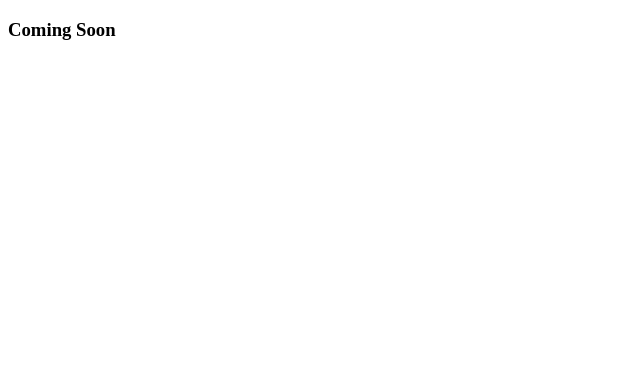
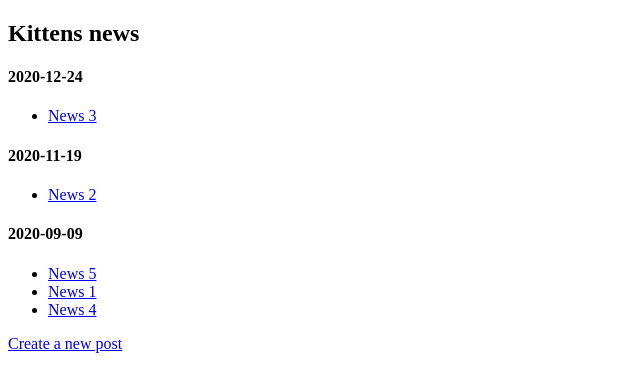
Before and after one commit to zejiran/kittens-news, a Django app: page /news/ in a window 1280 px wide. Before the commit the part shown is almost empty. Shown: the top 392 px of the page, without its empty margins (0-640 px from the left). Run offline with Django 3.2, Linux system fonts and the light colour scheme.

Commit message:
feat: show, group and order news by date
Add news titles to homepage grouped on dates and ordered by most recent ones.

```diff
--- a/kittens_news/kittens_news/urls.py
+++ b/kittens_news/kittens_news/urls.py
@@ -15,10 +15,11 @@ Including another URLconf
 """
 from django.contrib import admin
 from django.urls import path
-from news.views import HomeView, NewsView
+from news.views import HomeView, NewsView, redirect_home
+from django.shortcuts import redirect
 
 urlpatterns = [
-    path('', HomeView.as_view()),
+    path('', redirect_home),
     path('news/', HomeView.as_view()),
-    path(f'news/<link>/', NewsView.as_view())
+    path('news/<link>/', NewsView.as_view())
 ]
--- a/kittens_news/news.json
+++ b/kittens_news/news.json
@@ -1,9 +1,21 @@
 [
+  {
+    "created": "2020-09-09 00:00:01",
+    "text": "Kittens Are Cute",
+    "title": "News 5",
+    "link": 5
+  },
   {
     "created": "2020-09-09 17:15:10",
     "text": "Kittens Are Exploding",
     "title": "News 1",
     "link": 1
+  },
+    {
+    "created": "2020-09-09 01:06:18",
+    "text": "Kittens Are Eternal",
+    "title": "News 4",
+    "link": 4
   },
   {
     "created": "2020-11-19 14:30:56",
--- a/kittens_news/news/templates/news/index.html
+++ b/kittens_news/news/templates/news/index.html
@@ -5,6 +5,17 @@
     <title>Kittens News</title>
 </head>
 <body>
-    <h3>Coming Soon</h3>
+    <h2>Kittens news</h2>
+
+    {% for date, group in news.items %}
+    <h4>{{ date }}</h4>
+        <ul>
+            {% for post in group %}
+            <li><a target="_blank" href="/news/{{ post.link }}/">{{ post.title }}</a></li>
+            {% endfor %}
+        </ul>
+    {% endfor %}
+
+    <a target="_blank" href="/news/create/">Create a new post</a>
 </body>
 </html>
--- a/kittens_news/news/views.py
+++ b/kittens_news/news/views.py
@@ -1,12 +1,16 @@
 from django.http import Http404
-from django.shortcuts import render
+from django.shortcuts import render, redirect
 from django.views import View
-from .models import news, links
+from .models import news, links, group_dates
+
+
+def redirect_home(request):
+    return redirect('/news/')
 
 
 class HomeView(View):
     def get(self, request):
-        return render(request, 'news/index.html')
+        return render(request, 'news/index.html', context={'news': group_dates})
 
 
 class NewsView(View):
```
Also changed, not shown: kittens_news/news/models.py (+24 -0 lines).
